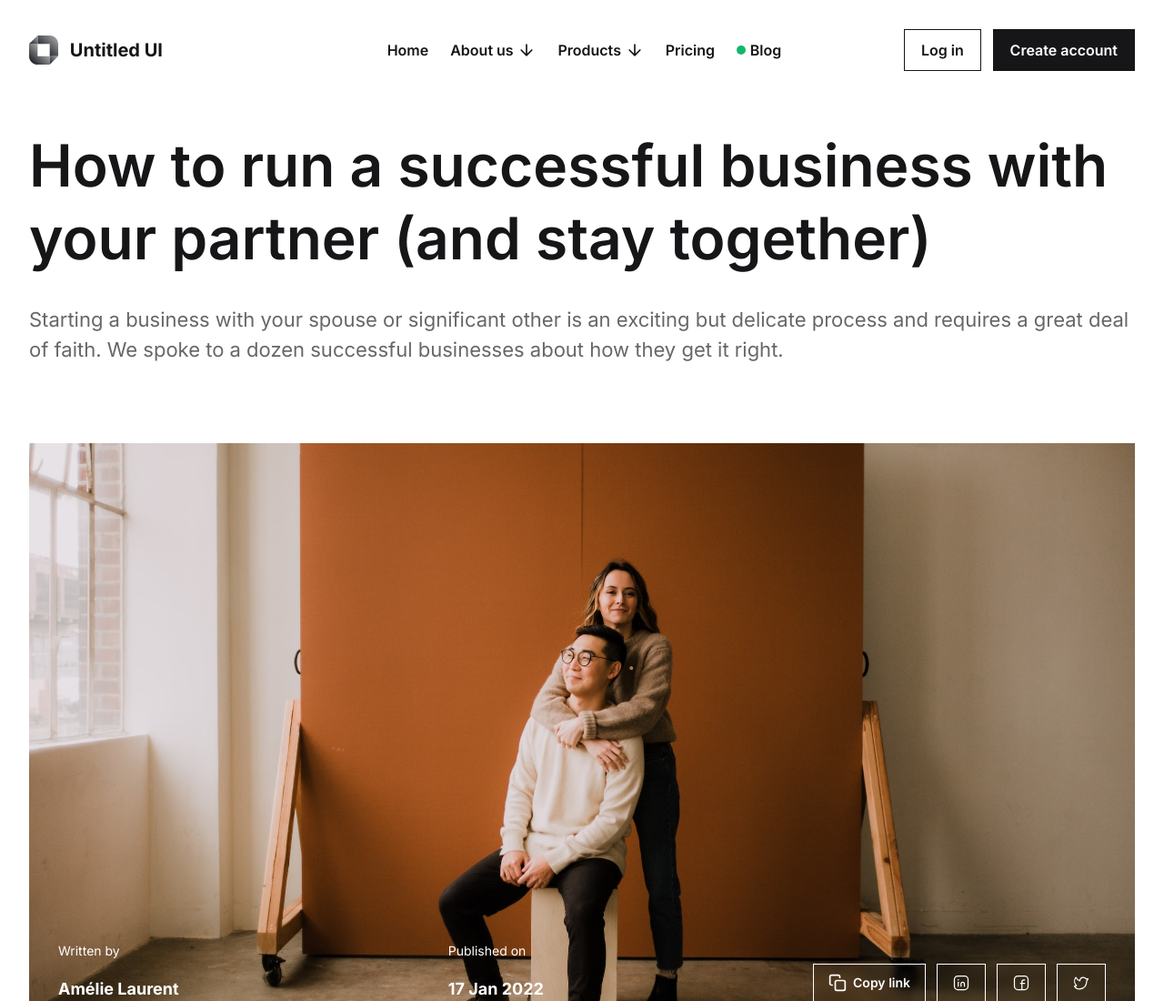
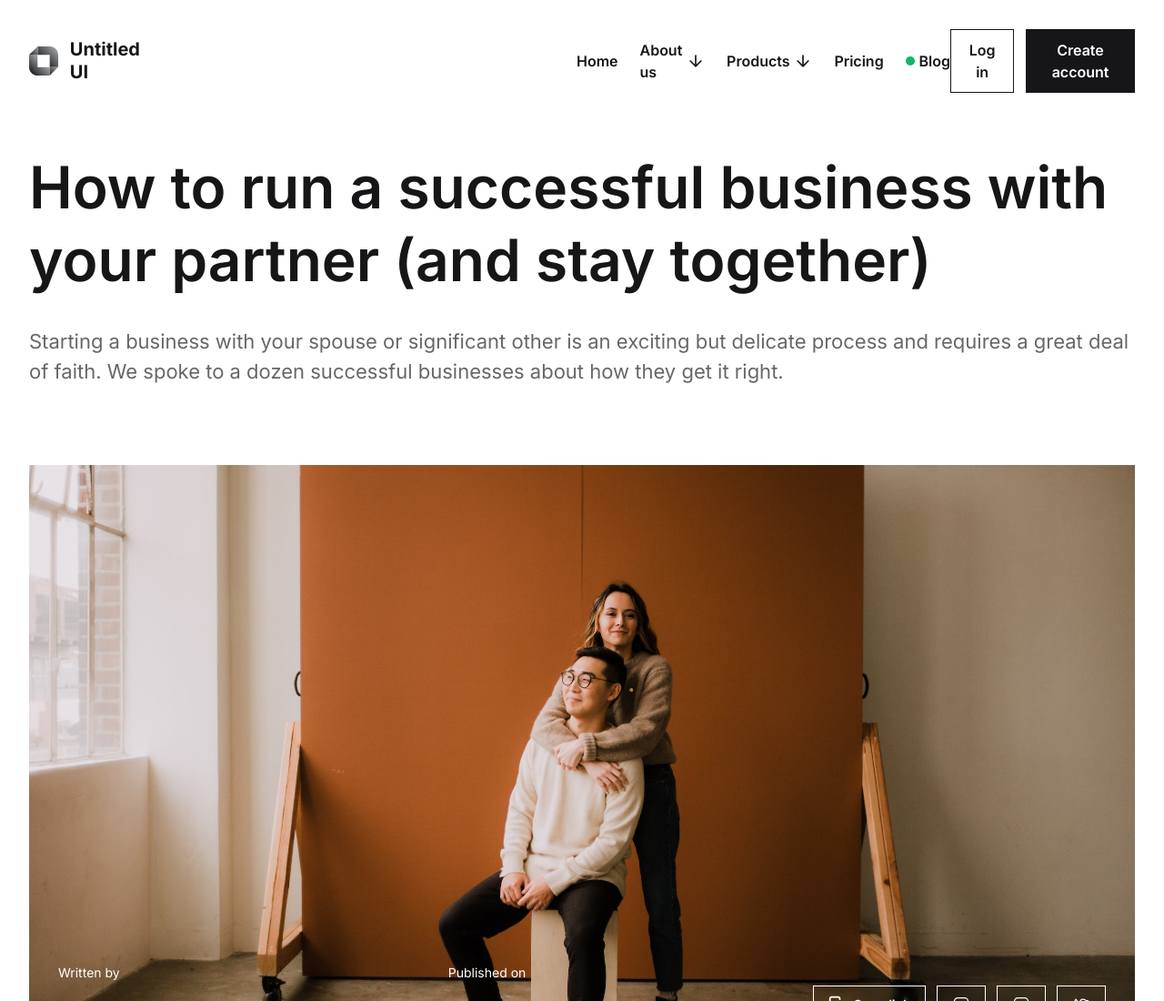
Before and after one commit to Lydiaofficial/Untitled-UI, a plain HTML site: page index.html in a window 1280 px wide. Shown: the top 1100 px of the page at 91% size. Drawn offline with nearby package versions, Linux system fonts and the light colour scheme.

Commit message:
Update style.css

```diff
--- a/style.css
+++ b/style.css
@@ -663,3 +663,9 @@ button {
         margin-right: 3em;
     }
 }
+
+@media (min-width: 1026px) {
+    nav {
+        margin-left: 23em;
+    }
+}
```
